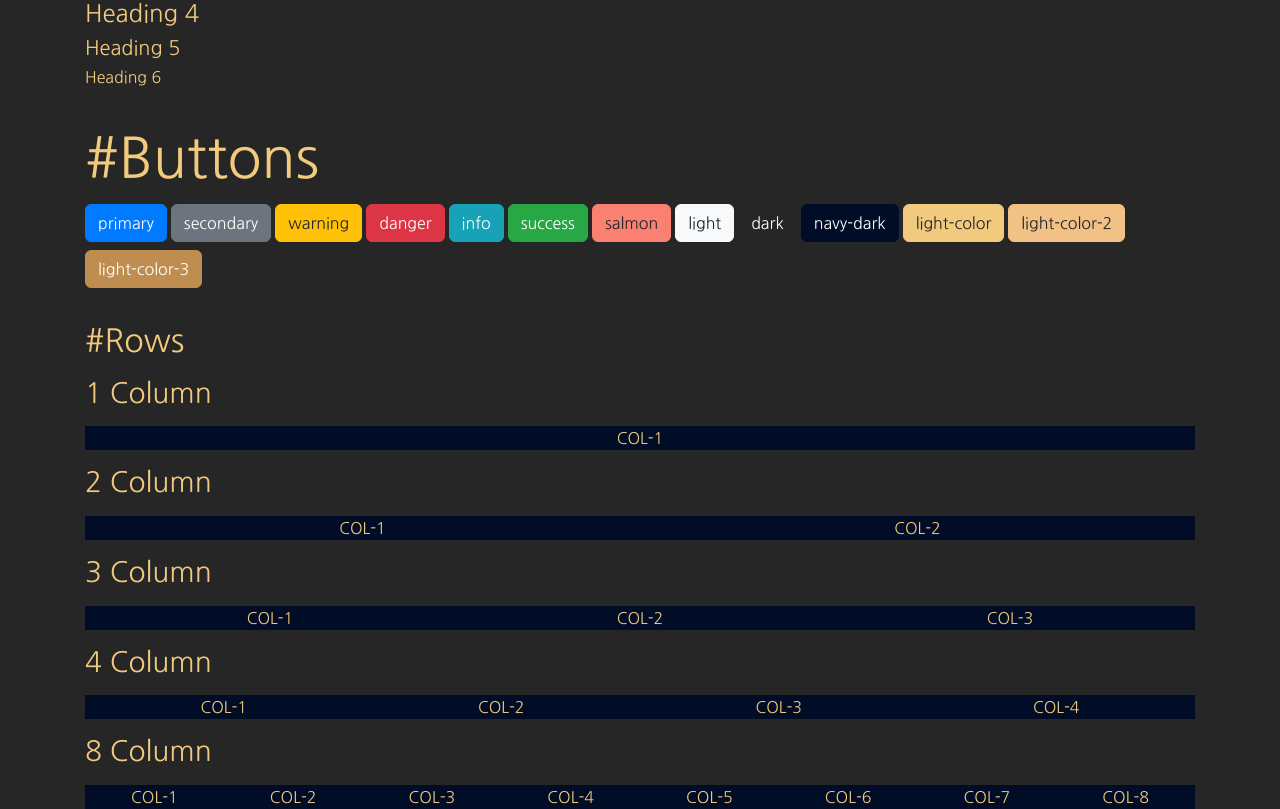
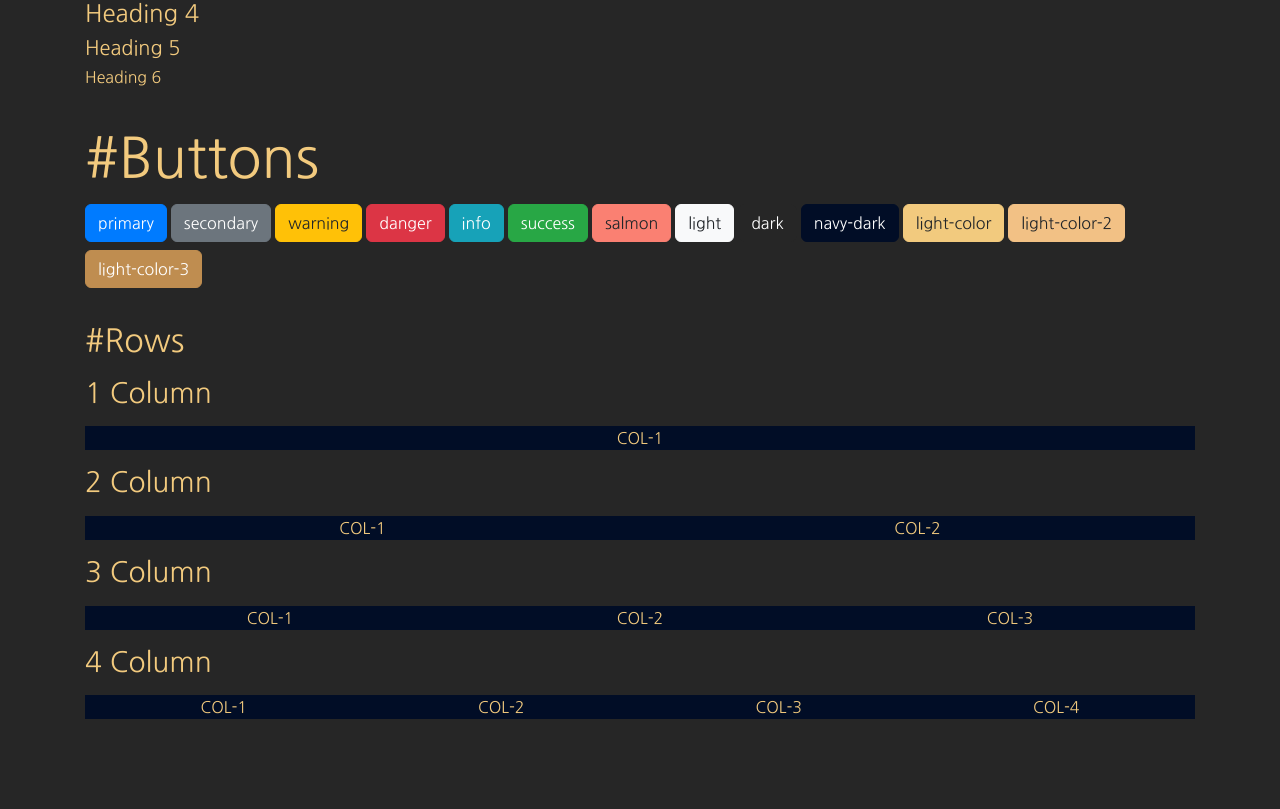
Before and after one commit to andriyfm/react-kujahit, a React (Create React App) app: page / in a window 1280 px wide. Shown: the part 220-1029 px from the top of the page. After the commit the page ends 939 px from the top, so only its background shows below. Built offline with nearby package versions, Linux system fonts and the light colour scheme; a web font is replaced by a local one.

Commit message:
Change the Rows component to be Grids component

```diff
--- /dev/null
+++ b/src/components/shortcodes/Grids.js
@@ -0,0 +1,48 @@
+import React, { Fragment, useState } from "react";
+import { Row, Col, Container } from "react-bootstrap";
+
+const Grids = props => {
+  const [columns] = useState([
+    "col-1",
+    "col-2",
+    "col-3",
+    "col-4",
+    "col-5",
+    "col-6",
+    "col-7",
+    "col-8",
+    "col-9",
+    "col-10",
+    "col-11",
+    "col-12"
+  ]);
+
+  const renderRow = columnCount => {
+    return (
+      <Fragment>
+        <h3 className="mt-3">{columnCount} Column</h3>
+        <Container>
+          <Row className="mt-3">
+            {columns.slice(0, columnCount).map((item, i) => (
+              <Col key={i} className="bg-navy-dark text-center text-uppercase">
+                {item}
+              </Col>
+            ))}
+          </Row>
+        </Container>
+      </Fragment>
+    );
+  };
+
+  return (
+    <Container>
+      <h2>#Rows</h2>
+      {renderRow(1)}
+      {renderRow(2)}
+      {renderRow(3)}
+      {renderRow(4)}
+    </Container>
+  );
+};
+
+export default Grids;
--- a/src/components/shortcodes/Rows.js
+++ /dev/null
@@ -1,44 +0,0 @@
-import React, { Fragment, useState } from "react";
-import { Row, Col, Container } from "react-bootstrap";
-
-const Rows = props => {
-  const [columns] = useState([
-    "col-1",
-    "col-2",
-    "col-3",
-    "col-4",
-    "col-5",
-    "col-6",
-    "col-7",
-    "col-8",
-    "col-9",
-    "col-10",
-    "col-11",
-    "col-12"
-  ]);
-  const [rows] = useState([1, 2, 3, 4, 8]);
-
-  const renderRows = rows.map(row => (
-    <Fragment>
-      <h3 className="mt-3">{row} Column</h3>
-      <Container>
-        <Row className="mt-3">
-          {columns.slice(0, row).map(item => (
-            <Col className="bg-navy-dark text-center text-uppercase">
-              {item}
-            </Col>
-          ))}
-        </Row>
-      </Container>
-    </Fragment>
-  ));
-
-  return (
-    <Container>
-      <h2>#Rows</h2>
-      {renderRows}
-    </Container>
-  );
-};
-
-export default Rows;
--- a/src/pages/ShortcodesPage.js
+++ b/src/pages/ShortcodesPage.js
@@ -1,7 +1,7 @@
 import React from "react";
 
 import Headings from "../components/shortcodes/Headings";
-import Rows from "../components/shortcodes/Rows";
+import Grids from "../components/shortcodes/Grids";
 import Buttons from "../components/shortcodes/Buttons";
 
 const ShortcodePages = props => {
@@ -9,7 +9,7 @@ const ShortcodePages = props => {
     <>
       <Headings />
       <Buttons />
-      <Rows />
+      <Grids />
     </>
   );
 };
```
